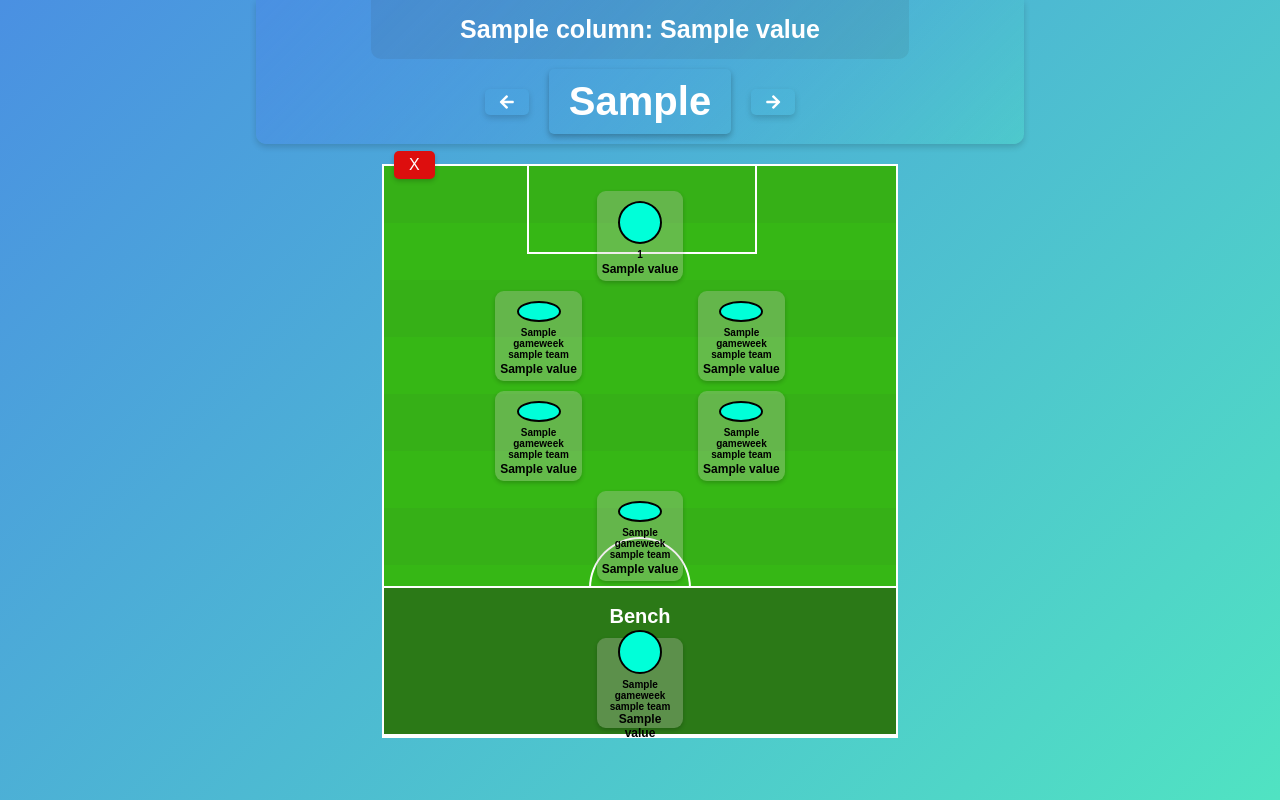
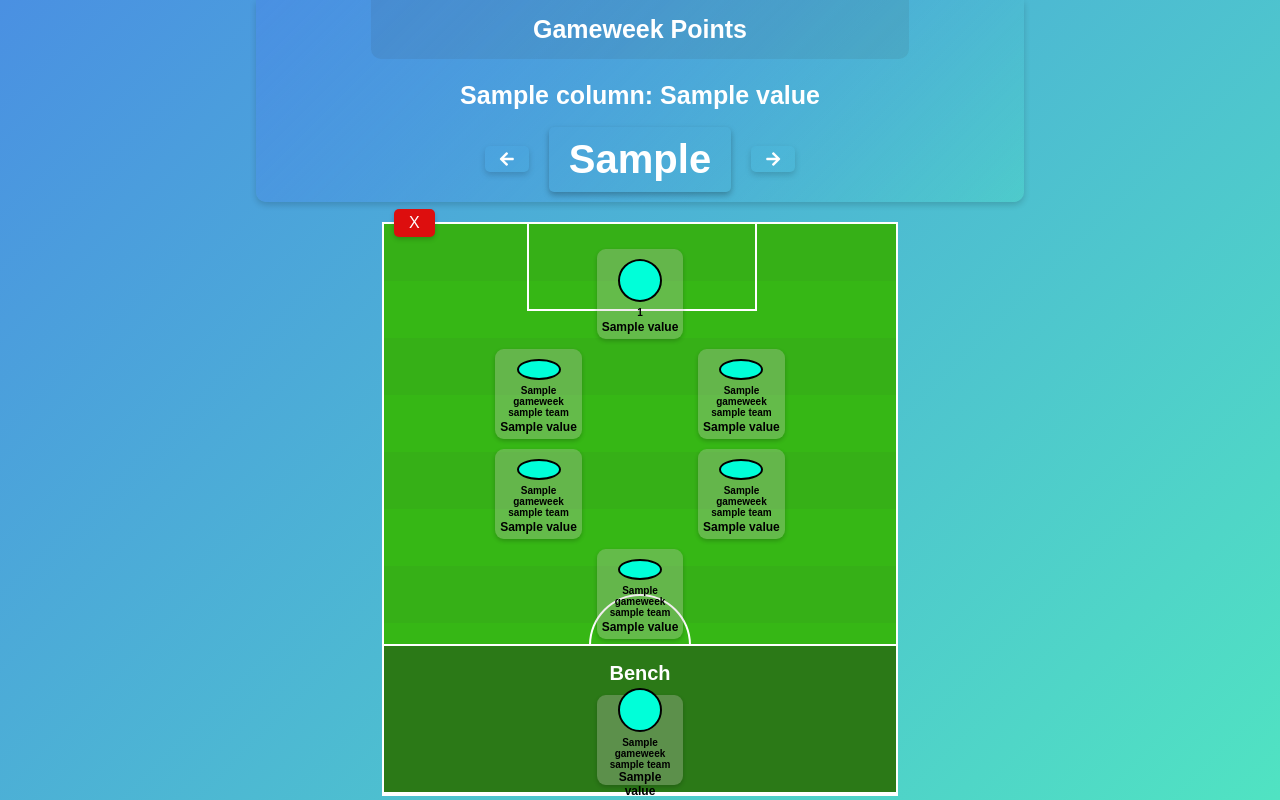
Before and after one commit to liammcswiney/fpl, a Flask app: template templates/gameweek_points.html in a window 1280 px wide. Run offline with Flask 3, Linux system fonts and the light colour scheme; the template is opened without the code that fills it: most values are stand-ins (such as "Sample title", 1, 10 or a date in 2020).

Commit message:
Add files via upload

```diff
--- a/templates/gameweek_points.html
+++ b/templates/gameweek_points.html
@@ -54,9 +54,27 @@
             font-size: 25px;
         }
 
+        .next-row {
+            width: 100%;
+            padding: 0px;
+            margin-top: 5px;
+            margin-bottom: 0px;
+            z-index: 2;
+            display: flex;
+            flex-direction: column;
+            justify-content: center;
+            align-items: center;
+        }
+
+        .next-row h1 {
+            color: #fff;
+            text-align: center;
+            font-size: 25px;
+        }
+
         .button-row {
             display: flex;
-            padding: 10px;
+            padding-bottom: 10px;
             flex-direction: row;
             justify-content: center;
             align-items: center;
@@ -597,20 +615,22 @@
 <body>
     <div class="top-container">
         <div class="header">
+            <h1>Gameweek Points</h1>
+        </div>
+        <link rel="stylesheet" href="https://cdnjs.cloudflare.com/ajax/libs/font-awesome/5.15.3/css/all.min.css">
+        <div class="next-row">
             <h1>{{ new_gw.columns[1] }}: {{ fixtures_data.loc[fixtures_data['Gameweek'] == gw, 'Fixture'].values[0] }}</h1>
         </div>
-        <link rel="stylesheet" href="https://cdnjs.cloudflare.com/ajax/libs/font-awesome/5.15.3/css/all.min.css">
         <div class="button-row">
             <button class="button-base changeGwButtonLeft" id="changeGwButtonLeft" onclick="changeGameweekDecrease()">
                 <i class="fas fa-arrow-left"></i>
             </button>
-            <div class="button-base free-transfers"><span id="gwValue">{{ gw_team_data1['Gameweek ' ~ gw|string][index] }}</span></div>
+            <div class="button-base free-transfers"><span id="gwValue">{{ gw_team_data1['Gameweek ' ~ gw|string][index] }} </span></div>
             <button class="button-base changeGwButtonRight" id="changeGwButtonRight" onclick="changeGameweekIncrease()">
                 <i class="fas fa-arrow-right"></i>
             </button>
         </div>
     </div>
-
     <div class="container">
         <div class="team-container">
             <button class="return-button" onclick="goBack()">X</button>
```
Also changed, not shown: templates/view_gameweek_points.html (+23 -2 lines).
